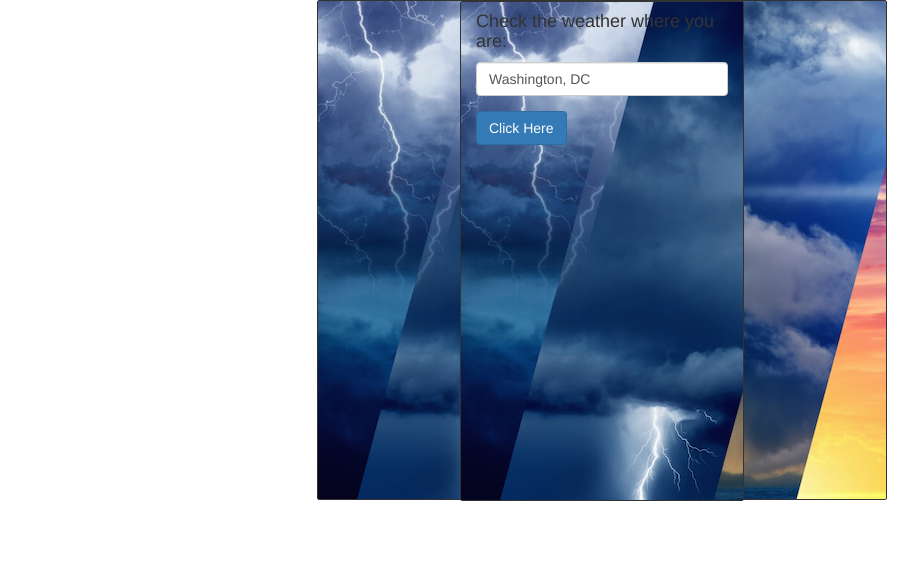
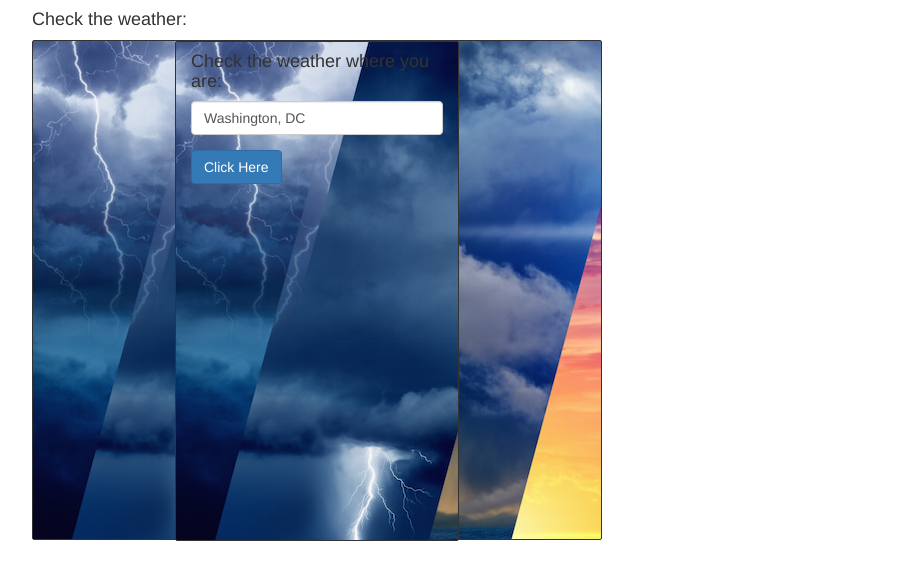
Before and after one commit to ChrisB55/Weather-App, a website: page index.htm in a window 1280 px wide. Shown: the whole page, without its empty margins (38-956 px from the left). Drawn offline with nearby package versions, Linux system fonts and the light colour scheme; some packages are replaced by stand-ins of ours.

Commit message:
Content Security Policy update

```diff
--- a/index.htm
+++ b/index.htm
@@ -6,6 +6,7 @@
     <meta charset="utf-8">
     <meta http-equiv="X-UA-Compatible" content="IE=edge">
     <meta name="viewport" content="width=device-width, initial-scale=1">
+     <meta "content_security_policy": "script-src 'self' https://api.openweathermap.org; object-src 'self'">
     <meta name="Weather APP using Angular JS" content="">
     <meta name="Chris B">
     <title>Easy Weather App </title>
@@ -18,11 +19,13 @@
             border: solid 1px;
             border-radius: 2px;
         }
+
     </style>
 
     <body>
         <div class="container">
             <div class="col-md-3"></div>
+            <h4>Check the weather:</h4>
             <div class="col-md-6">
                 <div ng-view></div>
             </div>
```
